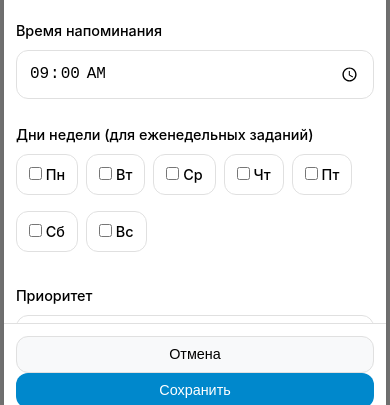
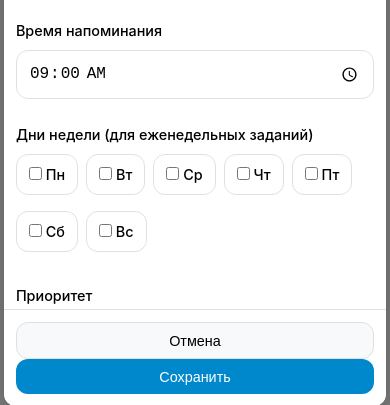
Before and after one commit to becho96/telegram-task-manager, a website: page index.html in a window 390 px wide. Both pictures are taken after a click on the button "Добавить задание". Shown: the part 439-844 px from the top of the page. Drawn offline with Linux system fonts and the light colour scheme.

Commit message:
Force modal scrolling with multiple approaches
- Add force-scroll CSS class with !important rules
- Add webkit-overflow-scrolling for iOS devices
- Force overflow-y: auto via JavaScript
- Add scroll height detection
- Ensure modal body is always scrollable
- Remove force-scroll class on modal close

```diff
--- a/script.js
+++ b/script.js
@@ -159,11 +159,22 @@ class TaskManager {
 
         modal.style.display = 'block';
 
-        // Scroll to top of modal on mobile
+        // Force modal to be scrollable
         setTimeout(() => {
             const modalBody = modal.querySelector('.modal-body');
             if (modalBody) {
                 modalBody.scrollTop = 0;
+                // Add force-scroll class
+                modalBody.classList.add('force-scroll');
+                // Force scroll to be enabled
+                modalBody.style.overflowY = 'auto';
+                modalBody.style.webkitOverflowScrolling = 'touch';
+                modalBody.style.maxHeight = 'calc(100vh - 200px)';
+
+                // Ensure content is scrollable
+                if (modalBody.scrollHeight > modalBody.clientHeight) {
+                    modalBody.style.overflowY = 'auto';
+                }
             }
         }, 100);
 
@@ -172,8 +183,15 @@ class TaskManager {
     }
 
     closeTaskModal() {
-        document.getElementById('task-modal').style.display = 'none';
+        const modal = document.getElementById('task-modal');
+        modal.style.display = 'none';
         this.currentEditingTask = null;
+
+        // Remove force-scroll class
+        const modalBody = modal.querySelector('.modal-body');
+        if (modalBody) {
+            modalBody.classList.remove('force-scroll');
+        }
 
         // Restore body scroll
         document.body.style.overflow = '';
@@ -217,6 +235,9 @@ class TaskManager {
             const modalBody = modal.querySelector('.modal-body');
             if (modalBody) {
                 modalBody.scrollTop = 0;
+                // Force scroll to be enabled
+                modalBody.style.overflowY = 'auto';
+                modalBody.style.webkitOverflowScrolling = 'touch';
             }
         }, 100);
 
--- a/styles.css
+++ b/styles.css
@@ -765,6 +765,8 @@ body {
     overflow-y: auto;
     flex: 1;
     max-height: calc(100vh - 200px);
+    -webkit-overflow-scrolling: touch;
+    scroll-behavior: smooth;
 }
 
 .modal-footer {
@@ -835,6 +837,8 @@ body {
     .modal-body {
         max-height: calc(100vh - 150px);
         padding: 1rem;
+        overflow-y: auto;
+        -webkit-overflow-scrolling: touch;
     }
 
     .modal-footer {
@@ -874,6 +878,8 @@ body {
     .modal-body {
         max-height: calc(100vh - 120px);
         padding: 0.75rem;
+        overflow-y: auto;
+        -webkit-overflow-scrolling: touch;
     }
 
     .modal-footer {
@@ -1050,6 +1056,13 @@ body {
     transform: translateY(-1px);
 }
 
+/* Force scroll for modals */
+.modal-body.force-scroll {
+    overflow-y: auto !important;
+    -webkit-overflow-scrolling: touch !important;
+    max-height: calc(100vh - 200px) !important;
+}
+
 /* Focus styles for accessibility */
 .btn:focus,
 .close-btn:focus,
```
